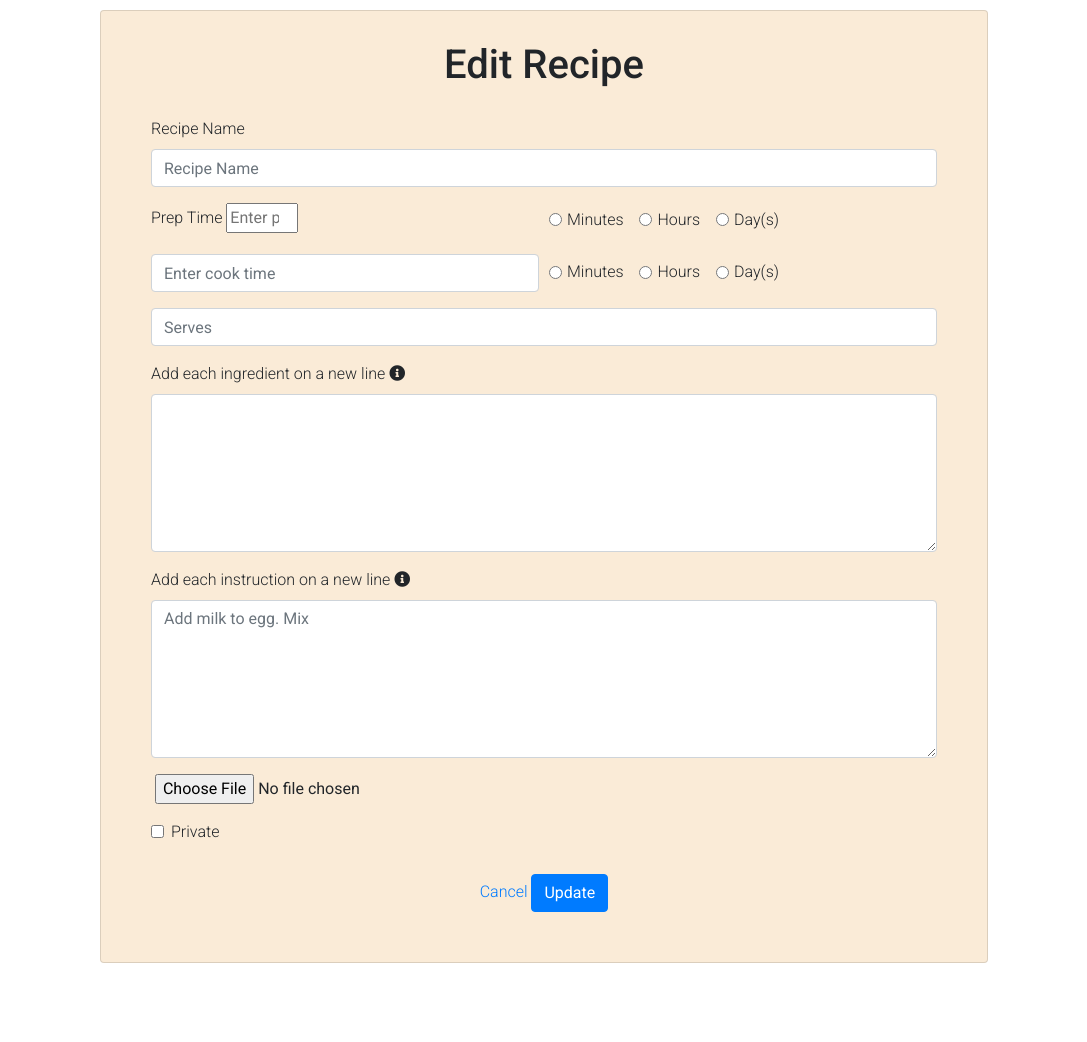
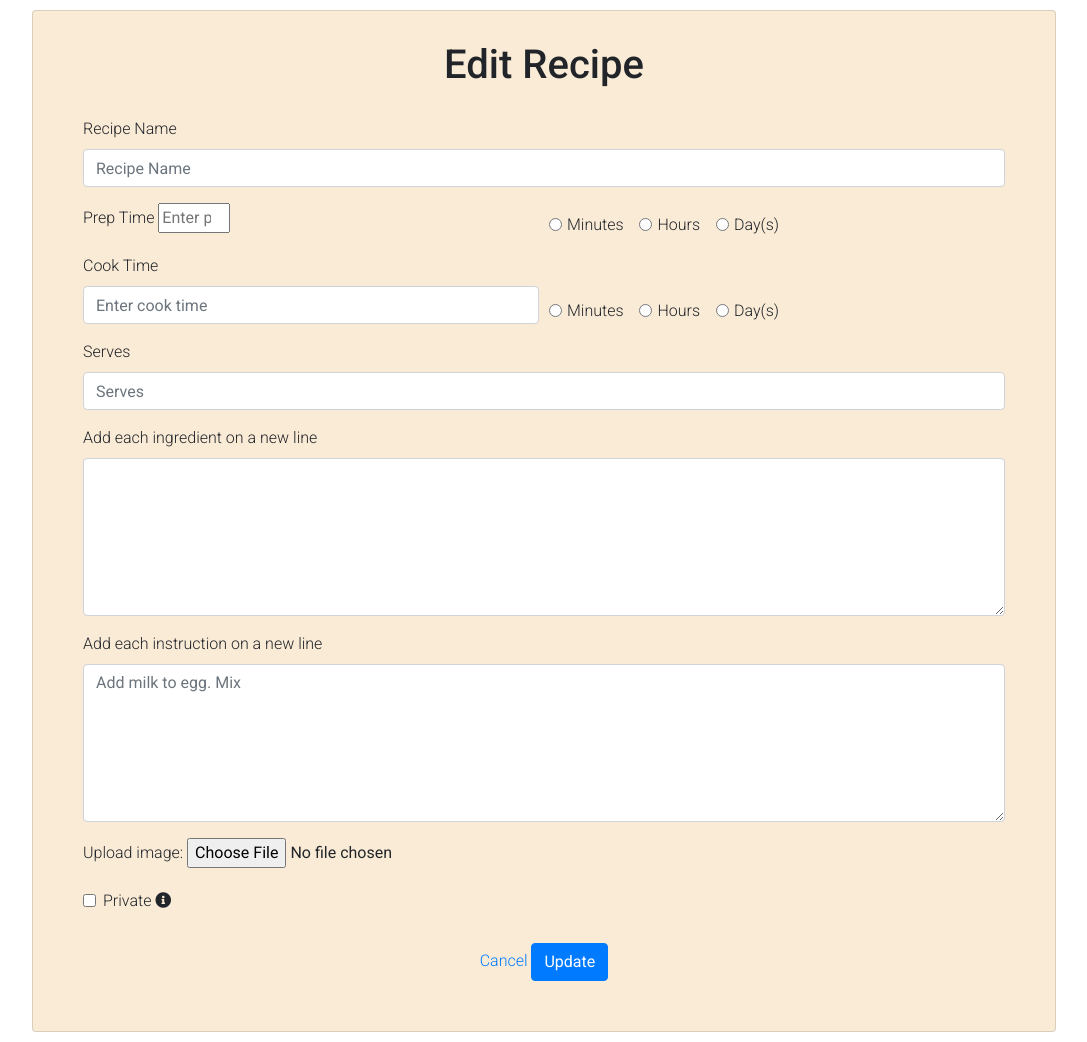
Before and after one commit to Code-Institute-Submissions/Zuhur-milestone3_DecResub, a Flask app: template templates/edit_recipe.html in a window 1280 px wide. Shown: the part 58-1100 px from the top of the page, without its empty margins (96-1183 px from the left). Before the commit the page ends 1021 px from the top, so only its background shows below. Run offline with Flask 2, Linux system fonts and the light colour scheme; the template is opened without the code that fills it, so the values that code supplies are empty; some libraries are stand-ins or nearby versions.

Commit message:
Add styling to edit recipe form

```diff
--- a/templates/edit_recipe.html
+++ b/templates/edit_recipe.html
@@ -1,7 +1,6 @@
 {% extends "base.html" %}
 
 {% block content%}
-    <div class="container">
     <div class="card create-card">
         <h1 class="text-center">Edit Recipe</h1>
         <div class="card-body create-recipe-card-body">
@@ -12,7 +11,7 @@
                     <input type="text" value="{{ recipe.recipe_name }}" class="form-control" id="recipe_name" name="recipe_name" placeholder="Recipe Name" required>
                 </div>
                 <!-- Prep Time -->
-                    <div class="form-row align-items-center">
+                <div class="form-row align-items-end">
                     <div class="form-group col-6">
                         <label for="prep_time">Prep Time</label>
                         <input type="number" value={{ recipe.prep_time }} class="form-control" id="prep_time" name="prep_time" min="1" max="1000" placeholder="Enter prep time" required>
@@ -45,9 +44,9 @@
                     </div>
                 </div>
                 <!-- Cook Time -->
-                    <div class="form-row align-items-center">
+                <div class="form-row align-items-end">
                     <div class="form-group col-6">
-                            <label class="sr-only" for="prep_time">Cook Time</label>
+                        <label for="cook_time">Cook Time</label>
                         <input type="number" class="form-control" value={{ recipe.cook_time }} id="cook_time" name="cook_time" min="1" max="1000" placeholder="Enter cook time" required>
                     </div>
                     <div class="form-group col-6">
@@ -79,31 +78,27 @@
                 </div>
                 <!-- Serves -->
                 <div class="form-group">
-                        <label class="sr-only" for="recipe_name">Serves</label>
+                    <label for="recipe_name">Serves</label>
                     <input type="number" value= {{ recipe.serves }} min="1" max="1000" class="form-control" id="serves" name="serves" placeholder="Serves" required>
                 </div>
 
                 <!-- Ingredients -->
                 <div class="form-group">
-                        <label for="ingredients">Add each ingredient on a new line
-                            <i class="fas fa-info-circle" data-toggle="popover" data-content="Remove new lines to avoid empty bulletpoints"></i>
-                        </label>
+                    <label for="ingredients">Add each ingredient on a new line </label>
                     <textarea class="form-control" id="ingredients" name="ingredients" rows="6" placeholder="First ingredient"> {{ '\n'.join(recipe.ingredients) }}
                     </textarea>
                 </div>
 
                 <!-- Instructions -->
                 <div class="form-group">
-                        <label for="instructions">Add each instruction on a new line
-                            <i class="fas fa-info-circle" data-toggle="popover" data-content="Remove any extra new lines to avoid empty instructional space"></i>
-                        </label>
+                    <label for="instructions">Add each instruction on a new line</label>
                     <textarea class="form-control" id="instructions" name="instructions" rows="6" placeholder="Add milk to egg. Mix">{{ '\n'.join(recipe.instructions) }}</textarea>
                 </div>
 
                 <!-- Image -->
                 <div class="form-group">
-                        <label for="recipe_image"></label>
-                        <input type="file" name="recipe_image">
+                    <label for="recipe_image">Upload image: </label>
+                    <input id="recipe_image" type="file" name="recipe_image">
                 </div>
 
                 <!-- Private -->
@@ -114,6 +109,7 @@
                         <input type="checkbox" class="form-check-input" id="is_private" name="is_private">
                     {% endif %}
                     <label class="form-check-label" for="is_private"> Private </label>
+                    <i class="fas fa-info-circle" data-toggle="popover" data-content="Select if you want this recipe to be private"></i>
                 </div>
 
                 <!-- Edit/Cancel -->
@@ -124,6 +120,5 @@
             </form>
         </div>
     </div>
-    </div>
 
 {% endblock %}
```
Also changed, not shown: static/js/script.js (line endings or trailing spaces). Lines whose indentation alone changed are shown as unchanged.
